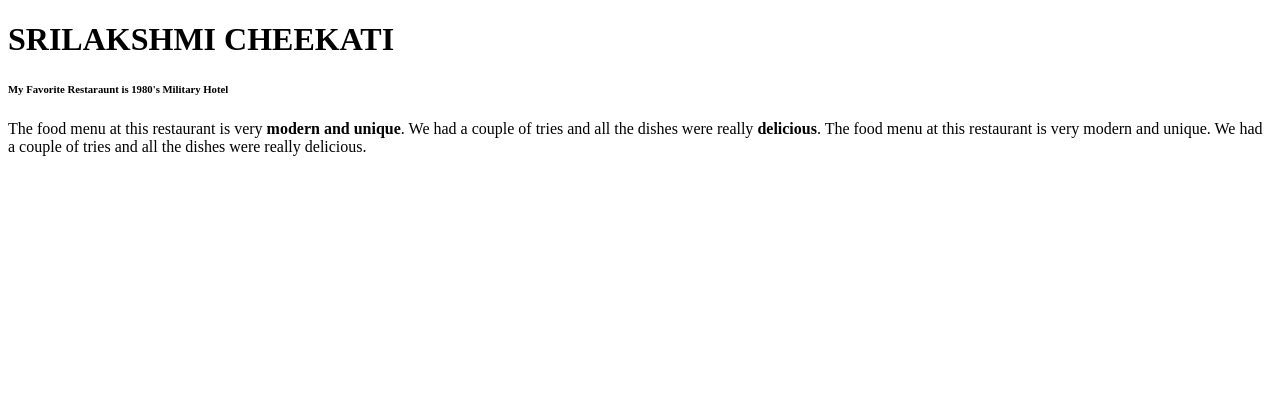
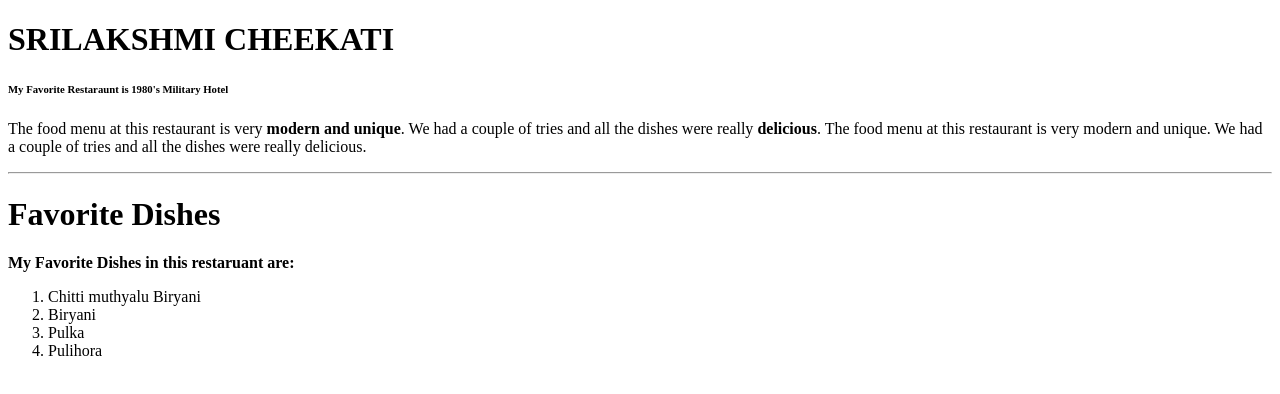
Before and after one commit to 44-563-Web-Apps-S24/44563-webapps-s24-assignment3-sricheekati, a plain HTML site: page index.html in a window 1280 px wide. Drawn offline with Linux system fonts and the light colour scheme.

Commit message:
Favorite Dishes ordered list

```diff
--- a/index.html
+++ b/index.html
@@ -10,5 +10,16 @@
             We had a couple of tries and all the dishes were really <b>delicious</b>.
             The food menu at this restaurant is very modern and unique.
             We had a couple of tries and all the dishes were really delicious.</p>
+
+        <hr>
+        <h1>Favorite Dishes</h1>
+        <b>My Favorite Dishes in this restaruant are:</b>
+        <ol>
+            <li>Chitti muthyalu Biryani</li>
+            <li>Biryani</li>
+            <li>Pulka</li>
+            <li>Pulihora</li>
+          </ol>
+
     </body>
 </html>
```
